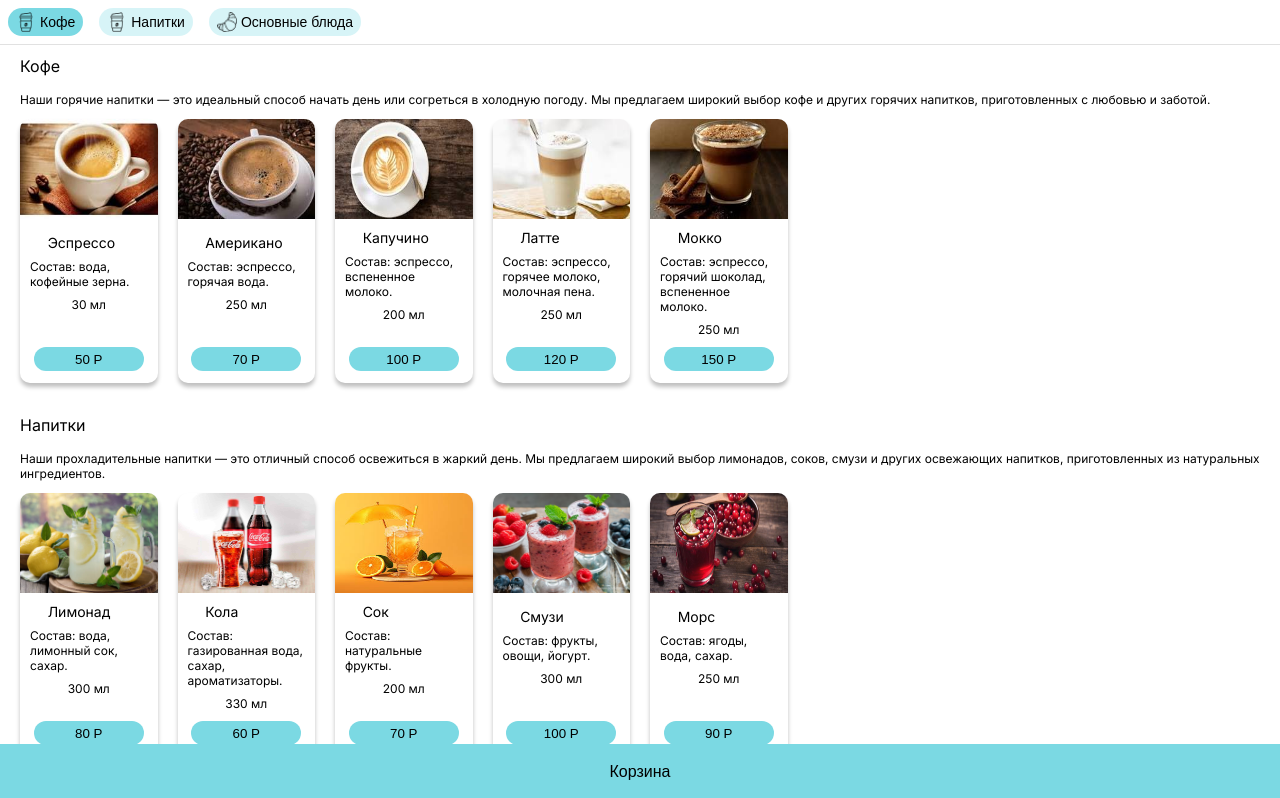
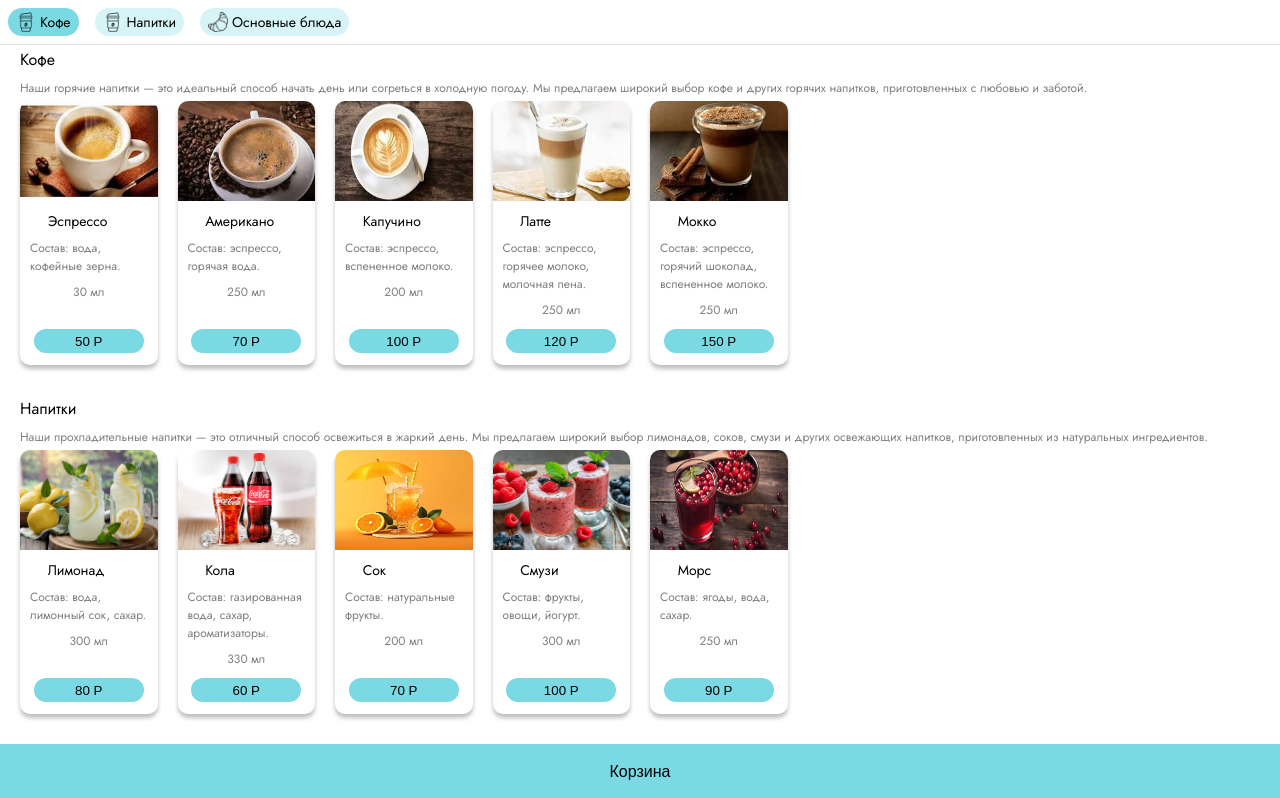
Before and after one commit to N-N-Kareev/N-N-Kareev.github.io, a Next.js app: page /pages/menu in a window 1280 px wide. Shown: the top 798 px of the page. Built offline with nearby package versions, Linux system fonts and the light colour scheme.

Commit message:
Updated font family.

```diff
--- a/app/components/header/header.module.css
+++ b/app/components/header/header.module.css
@@ -1,3 +1,17 @@
+@font-face {
+  font-family: 'Jost';
+  src: url('/fonts/Jost-Regular.ttf') format('truetype');
+  font-weight: 400;
+  font-style: normal;
+}
+
+@font-face {
+  font-family: 'Jost';
+  src: url('/fonts/Jost-Bold.ttf') format('truetype');
+  font-weight: 700;
+  font-style: normal;
+}
+
 .header {
   position: fixed;
   display: flex;
@@ -8,6 +22,7 @@
   color: var(--tg-theme-text-color, #000000); /* Используем CSS-переменную для текста */
   border-bottom: 1px solid rgba(225, 225, 225, 1);
   padding: 8px 0px;
+  font-family: 'Jost', sans-serif;
   -ms-overflow-style: none;  /* Internet Explorer 10+ */
   scrollbar-width: none;  /* Firefox */
   z-index: 2;
@@ -28,6 +43,7 @@
   border: none;
   background: rgba(123, 217, 227, 0.3);
   font-size: 14px;
+  font-family: 'Jost', sans-serif;
   margin: 0 8px;
   color: var(--tg-theme-text-color);
   gap: 4px;
@@ -44,6 +60,7 @@
   border: none;
   background: rgba(123, 217, 227, 1);
   font-size: 14px;
+  font-family: 'Jost', sans-serif;
   margin: 0 8px;
   color: var(--tg-theme-text-color);
   gap: 4px;
--- a/app/globals.css
+++ b/app/globals.css
@@ -1,16 +1,31 @@
-*  {
+@font-face {
+  font-family: 'Jost';
+  src: url('/fonts/Jost-Regular.ttf') format('truetype');
+  font-weight: 400;
+  font-style: normal;
+}
+
+@font-face {
+  font-family: 'Jost';
+  src: url('/fonts/Jost-Bold.ttf') format('truetype');
+  font-weight: 700;
+  font-style: normal;
+}
+
+* {
   height: var(--tg-viewport-height);
   color: var(--tg-color-scheme);
 }
 
 body {
-  font-family: Arial, sans-serif;
+  font-family: 'Jost', sans-serif;
   padding: 0;
   margin: 0;
   background-color: var(--tg-theme-bg-color);
   -ms-overflow-style: none;  /* Internet Explorer 10+ */
   scrollbar-width: none;  /* Firefox */
 }
+
 
 body::-webkit-scrollbar {
   display: none;
--- a/app/layout.tsx
+++ b/app/layout.tsx
@@ -1,9 +1,8 @@
 import type { Metadata } from "next";
-import { Inter } from "next/font/google";
+import { Jost } from "next/font/google";
 import "./globals.css";
-import Navbar from "./components/navbar";
 
-const inter = Inter({ subsets: ["latin"] });
+const inter = Jost({ subsets: ["latin"] });
 
 export const metadata: Metadata = {
   title: "Create Next App",
@@ -17,7 +16,6 @@ export default function RootLayout({
 }>) {
   return (
     <html lang="en">
-        {/* <Navbar></Navbar>     */}
       <body className={inter.className}>{children}</body>
     </html>
   );
--- a/app/pages/menu/menu.module.css
+++ b/app/pages/menu/menu.module.css
@@ -7,12 +7,14 @@
 }
 
 .categoryName {
-
+  padding: 0;
+  margin: 8px 0;
 }
 
 .categoryDescription {
   font-size: 12px;
-  color: var(--tg-theme-hint-color);
+  color: var(--tg-theme-hint-color, rgba(0, 0, 0, 0.5));
+  margin: 0 0 4px;
 }
 
 .menuItem {
@@ -82,14 +84,14 @@
   display: flex;
   width: 116px;
   height: 24px;
+  align-items: center;
   justify-content: space-between;
 }
 
 .countField {
   min-width: 40px;
-  border-radius: 12px;
+  border-radius: 20px;
   margin: auto 8px;
-  padding: 4px;
   background: rgba(215, 244, 247, 1);
   color: var(--tg-theme-text-color);
 }
@@ -117,13 +119,13 @@
   -webkit-box-orient: vertical;
   overflow: hidden;
   text-overflow: ellipsis;
-  color: var(--tg-theme-hint-color);
+  color: var(--tg-theme-hint-color, rgba(0, 0, 0, 0.5));
 }
 
 .cartWeight {
   font-size: 12px;
   text-align: left;
-  color: var(--tg-theme-hint-color);
+  color: var(--tg-theme-hint-color, rgba(0, 0, 0, 0.5));
 }
 
 .btn {
--- a/app/pages/product/product.module.css
+++ b/app/pages/product/product.module.css
@@ -1,8 +1,23 @@
+@font-face {
+  font-family: 'Jost';
+  src: url('/fonts/Jost-Regular.ttf') format('truetype');
+  font-weight: 400;
+  font-style: normal;
+}
+
+@font-face {
+  font-family: 'Jost';
+  src: url('/fonts/Jost-Bold.ttf') format('truetype');
+  font-weight: 700;
+  font-style: normal;
+}
+
 .productPage {
     display: flex;
     flex-direction: column;
     height: 100vh;
     justify-content: space-between;
+    font-family: 'Jost', sans-serif;
   }
 
   .backBtn {
@@ -36,6 +51,7 @@
     text-align: left;
     margin-bottom: 8px;
     color: var(--tg-theme-text-color);
+    font-family: 'Jost', sans-serif;
   }
 
   .description {
@@ -51,6 +67,7 @@
   .productText {
     height: fit-content;
     padding: 0 20px;
+    font-family: 'Jost', sans-serif;
   }
 
   .quantity{
@@ -62,6 +79,7 @@
     background: rgba(245, 245, 245, 1);
     padding: 8px 20px;
     margin-top: 48px;
+    font-family: 'Jost', sans-serif;
   }
 
   .quantityDescription {
@@ -69,6 +87,7 @@
     font-size: 15px;
     text-align: left;
     color: var(--tg-theme-hint-color, rgba(0, 0, 0, 0.5));
+    font-family: 'Jost', sans-serif;
   }
 
   p.quantityItem {
@@ -99,6 +118,7 @@
     padding: 5px 12px;
     border-radius: 20px;
     border: 0;
+    font-family: 'Jost', sans-serif;
   }
 
   .countWrapper {
@@ -106,6 +126,7 @@
     height: 40px;
     align-items: center;
     justify-content: space-between;
+    font-family: 'Jost', sans-serif;
   }
 
   .countField {
@@ -119,24 +140,20 @@
     color: var(--tg-theme-text-color);
     align-items: center;
     justify-content:center ;
+    font-family: 'Jost', sans-serif;
   }
 
   .cartDescription {
-    font-size: 12px;
+    font-size: 16px;
     text-align: left;
     margin-bottom: 8px;
     display: -webkit-box;
-    -webkit-line-clamp: 5; /* Количество строк, которые будут видны */
+    -webkit-line-clamp: 5;
     -webkit-box-orient: vertical;
     overflow: hidden;
     text-overflow: ellipsis;
     color: var(--tg-theme-hint-color, rgba(0, 0, 0, 0.5));
-  }
-
-  .cartWeight {
-    font-size: 12px;
-    text-align: left;
-    color: var(--tg-theme-hint-color);
+    font-family: 'Jost', sans-serif;
   }
 
   .btn {
@@ -146,11 +163,13 @@
     padding: 10px 20px;
     border-radius: 20px;
     color: var(--tg-theme-button-text-color);
+    font-family: 'Jost', sans-serif;
   }
 
   .priceBtn {
     border-radius: 20px;
     color: var(--tg-theme-button-text-color);
+    font-family: 'Jost', sans-serif;
   }
 
   button.countBtn {
@@ -164,9 +183,11 @@
     align-content: center;
     justify-self: center;
     text-align: center;
+    font-family: 'Jost', sans-serif;
   }
 
   .sum {
     font-weight: bold;
     color: var(--tg-theme-text-color);
+    font-family: 'Jost', sans-serif;
   }
```
Also changed, not shown: public/fonts/Jost-Bold.ttf (added), public/fonts/Jost-Regular.ttf (added).
